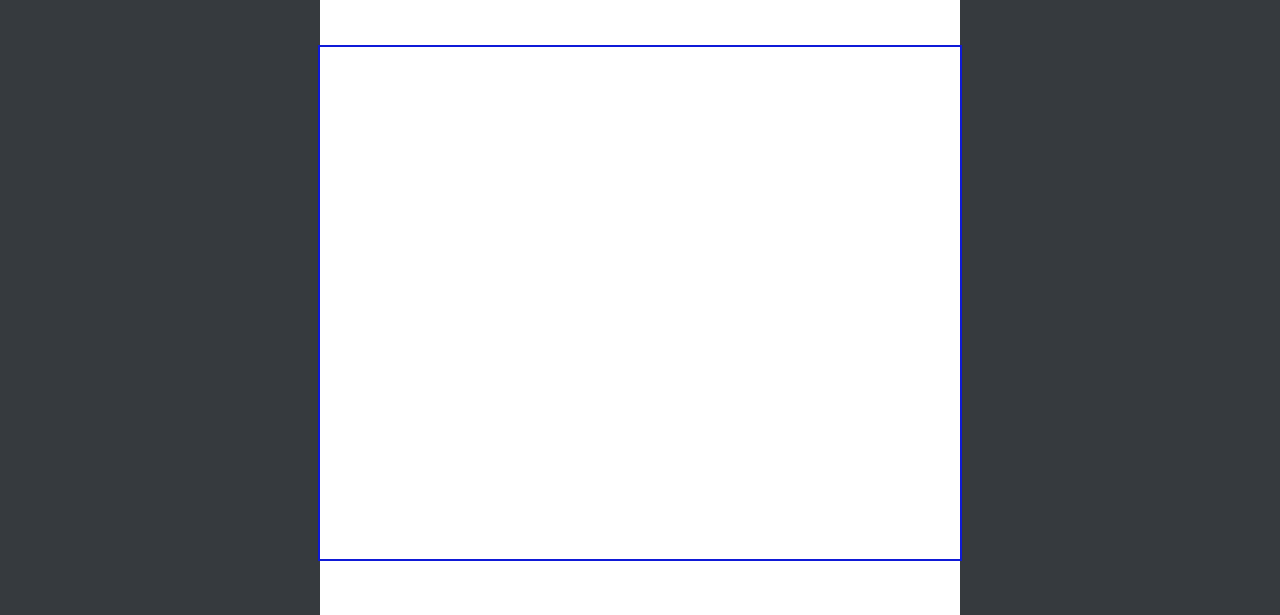
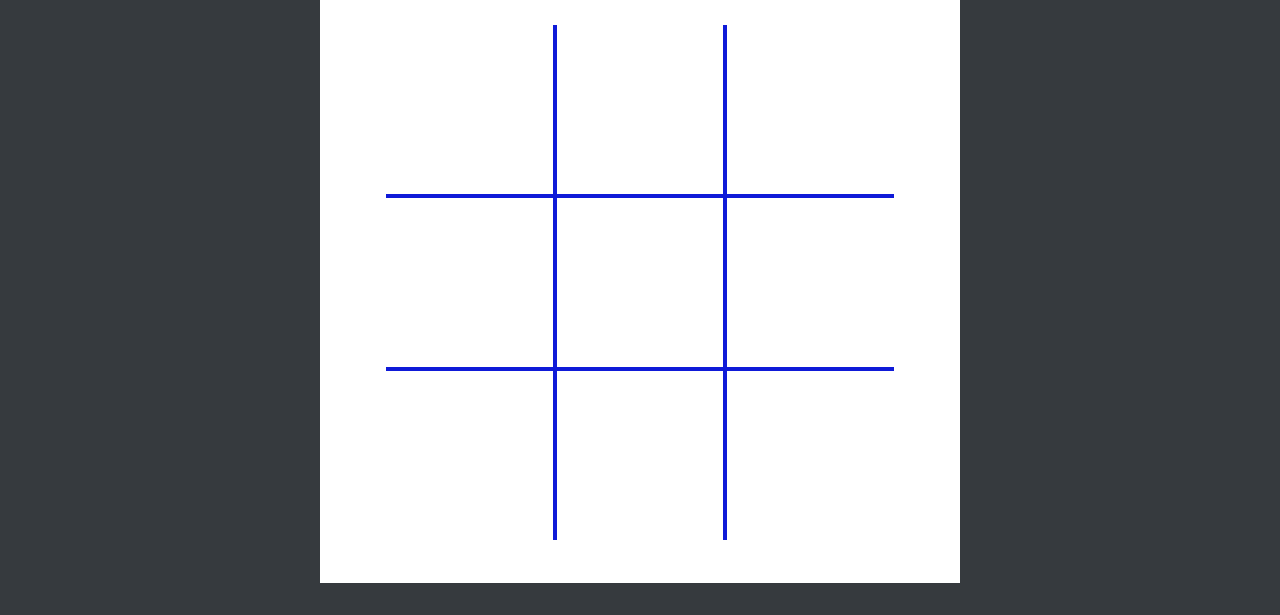
Before and after one commit to Dustin-Har/Tic-Tac-Toe, a plain HTML site: page index.html in a window 1280 px wide. Shown: the part 185-800 px from the top of the page. Drawn offline with Linux system fonts and the light colour scheme.

Commit message:
Add colors and layout of game board

```diff
--- a/styles.css
+++ b/styles.css
@@ -8,7 +8,7 @@ body {
   display: flex;
   flex-direction: row;
   justify-content: space-around;
-  height: 25em;
+  height: 24em;
 }
 
 /*~~~~~Player 1 Side~~~~~*/
@@ -17,6 +17,7 @@ body {
   color: #CDCDCD;
   display: flex;
   flex-direction: column;
+  align-items: center;
   width: 20%
 }
 
@@ -40,9 +41,76 @@ body {
   flex-direction: row;
   justify-content: center;
   align-content: center;
+  flex-wrap: wrap;
   width: 100%;
+  height: 16em;
+}
+
+/*~~~~~~~~~BOXES~~~~~~~~~*/
+
+.box1,
+.box2,
+.box3,
+.box4,
+.box5,
+.box6,
+.box7,
+.box8,
+.box9 {
+  display: flex;
+  flex-direction: row;
+  flex-wrap: wrap;
+  width: 26%;
+  height: 33%;
+  /* border: solid 2px #0F1AD8; */
+}
+
+.box1 {
+  border-right: solid 2px #0F1AD8;
+  border-bottom: solid 2px #0F1AD8;
+}
+
+.box2 {
+  border-left: solid 2px #0F1AD8;
+  border-right: solid 2px #0F1AD8;
+  border-bottom: solid 2px #0F1AD8;
+}
+
+.box3 {
+  border-left: solid 2px #0F1AD8;
+  border-bottom: solid 2px #0F1AD8;
+}
+
+.box4 {
+  border-top: solid 2px #0F1AD8;
+  border-right: solid 2px #0F1AD8;
+  border-bottom: solid 2px #0F1AD8;
+}
+
+.box5 {
   border: solid 2px #0F1AD8;
-  height: 16em;
+}
+
+.box6 {
+  border-top: solid 2px #0F1AD8;
+  border-left: solid 2px #0F1AD8;
+  border-bottom: solid 2px #0F1AD8;
+}
+
+.box7 {
+  border-top: solid 2px #0F1AD8;
+  border-right: solid 2px #0F1AD8;
+}
+
+.box8 {
+  border-top: solid 2px #0F1AD8;
+  border-left: solid 2px #0F1AD8;
+  border-right: solid 2px #0F1AD8;
+}
+
+.box9 {
+  border-top: solid 2px #0F1AD8;
+  border-left: solid 2px #0F1AD8;
 }
 
 /*~~~~~Player 2 Side~~~~~*/
@@ -51,5 +119,6 @@ body {
   color: #CDCDCD;
   display: flex;
   flex-direction: column;
+  align-items: center;
   width: 20%;
 }
```
